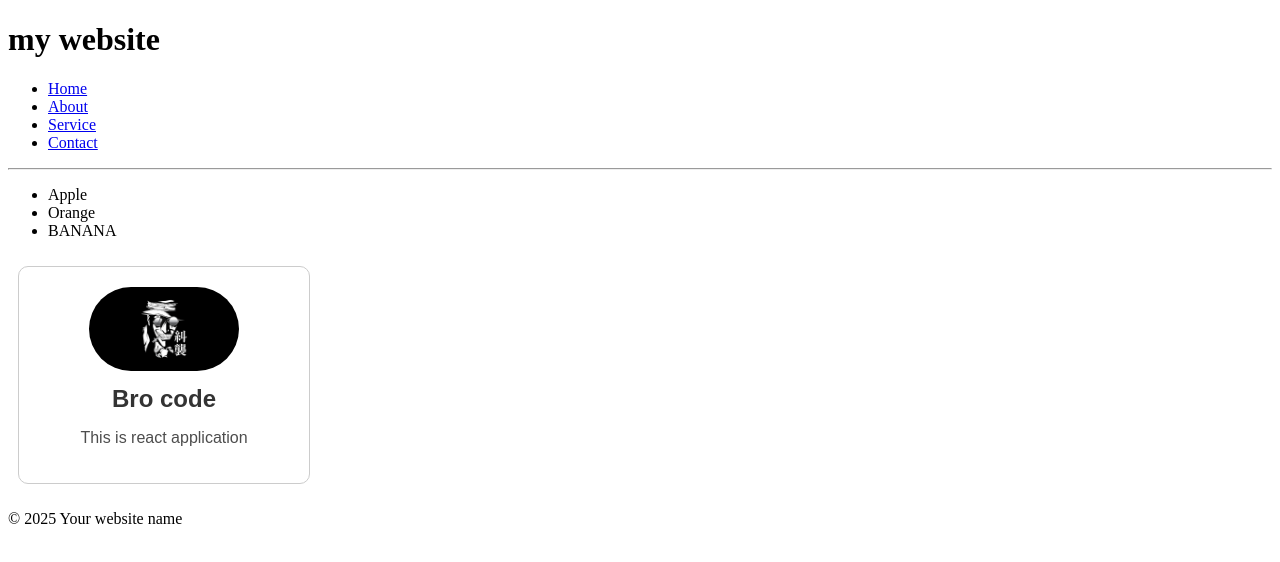
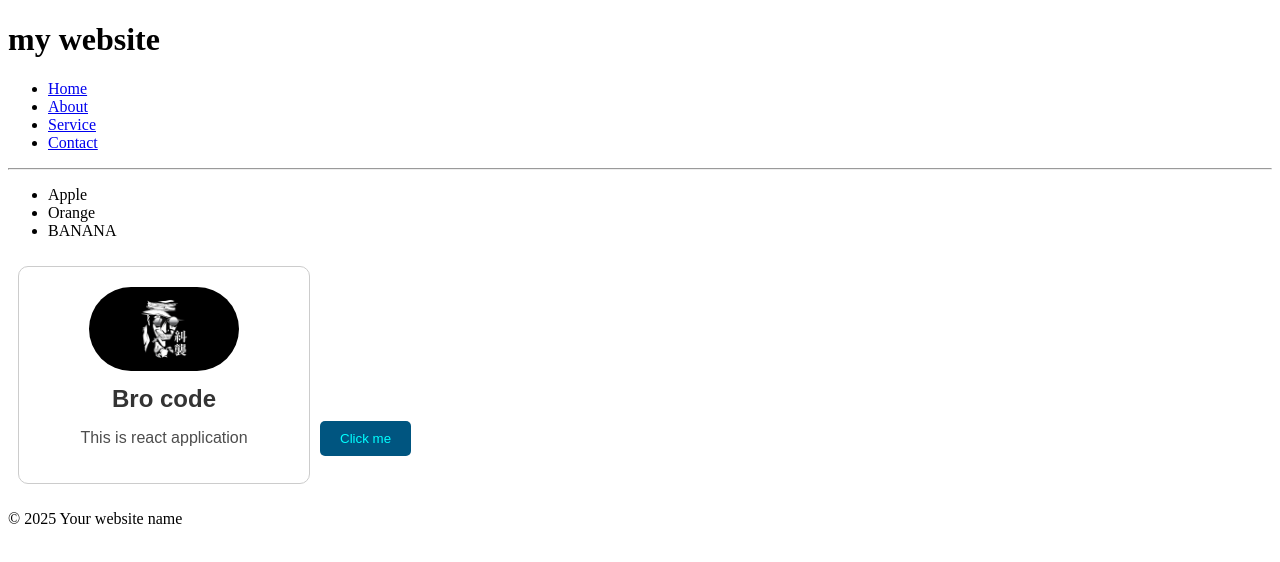
Before and after one commit to Vamsi-009/React-Application, a React (Vite) app: page / in a window 1280 px wide. Shown: the top 562 px of the page. Built offline with nearby package versions, Linux system fonts and the light colour scheme.

Commit message:
button-style

```diff
--- a/src/App.jsx
+++ b/src/App.jsx
@@ -1,6 +1,7 @@
 import Header from "./Header"
 import Footer from "./Footer"
 import Food from "./Food"
+import Button from "./Button"
 import Card from "./Card"
 function App() {
   return(
@@ -8,6 +9,7 @@ function App() {
     <Header />
     <Food />
     <Card />
+    <Button />
     <Footer />
 
     </>
--- /dev/null
+++ b/src/Button.jsx
@@ -0,0 +1,16 @@
+
+function Button(){
+
+    const styles ={
+        backgroundColor:"hsl(200, 100%, 25%)",
+        color: "aqua",
+        padding: "10px 20px",
+        borderRadius: "5px",
+        border: "none",
+        cursor: "pointer"
+}
+    return(
+        <button className="button" style={styles}>Click me</button>
+    );
+}
+export default Button
```
Also changed, not shown: src/index.css (line endings or trailing spaces).
